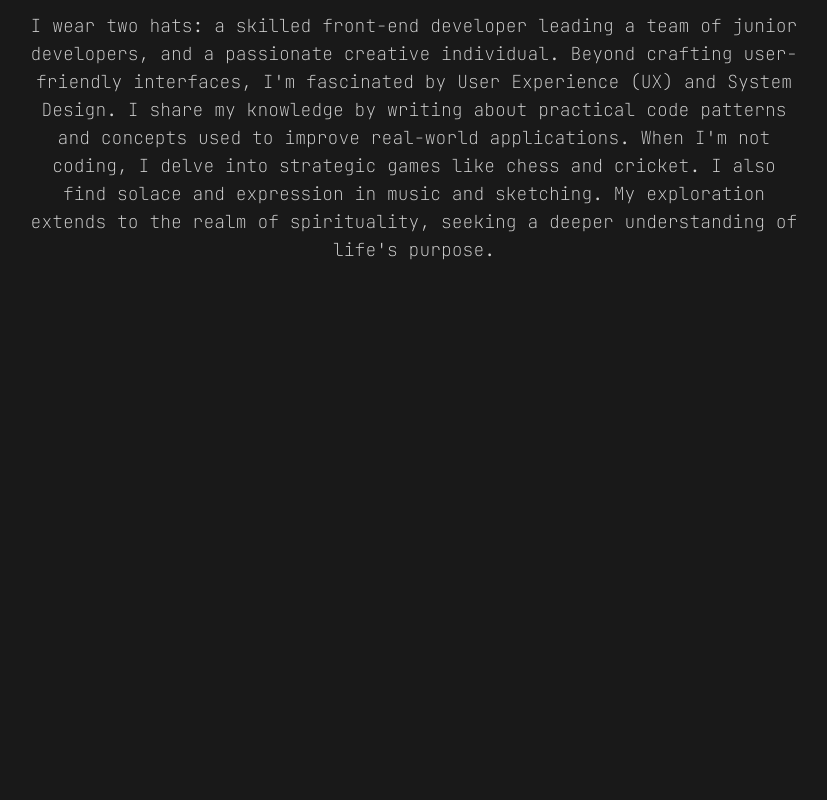
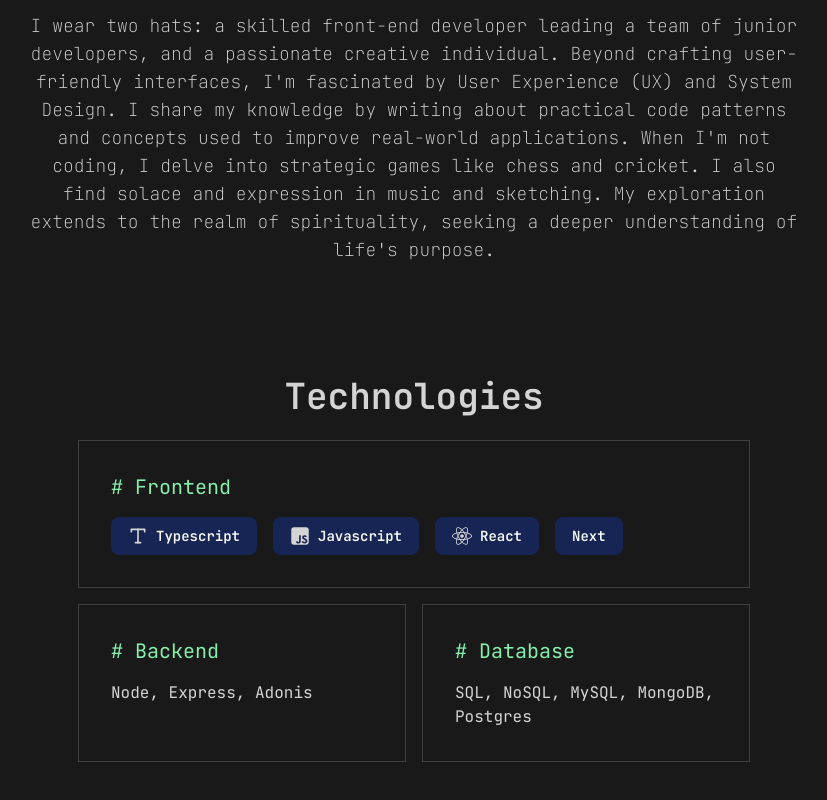
Before and after one commit to meetmakwana7396/portfolio, a Next.js app: page / in a window 1280 px wide. Shown: the part 884-1684 px from the top of the page, without its empty margins (226-1053 px from the left). Before the commit the page ends 1392 px from the top, so only its background shows below. Built offline with nearby package versions, Linux system fonts and the light colour scheme.

Commit message:
technologies section in progress

```diff
--- a/app/page.tsx
+++ b/app/page.tsx
@@ -7,20 +7,13 @@
 import HeroSection from "@/components/landing-page/hero-section";
 import AosProvider from "@/components/aos-provider";
 import AboutSection from "@/components/landing-page/about-section";
+import SkillsSection from "@/components/landing-page/skills-section";
 
 export const metadata = {
   title: "Meet Makwana",
-  description: "Meet Makwana is a full-stack developer.",
+  description:
+    "Frontend developer who loves creating simple and minimalistic designs.",
 };
-
-const gallery = [
-  "nature-1.jpg",
-  "nature-2.jpg",
-  "nature-3.jpg",
-  "nature-4.jpg",
-  "nature-5.jpg",
-  "nature-6.jpg",
-];
 
 export default function Home() {
   return (
@@ -28,7 +21,10 @@
       <div className="container">
         <Header />
         <HeroSection />
-        <AboutSection />
+        <div className="space-y-28 mb-20">
+          <AboutSection />
+          <SkillsSection />
+        </div>
       </div>
     </AosProvider>
   );
--- a/components/landing-page/about-section.tsx
+++ b/components/landing-page/about-section.tsx
@@ -3,7 +3,7 @@
 const AboutSection = () => {
   return (
     <section
-      className="flex justify-center items-start text-center h-[70vh]"
+      className="flex justify-center items-start text-center"
       id="about">
       <div className="space-y-6">
         <h1 className="text-4xl font-semibold text-center">ABOUT ME</h1>
--- a/components/landing-page/hero-section.tsx
+++ b/components/landing-page/hero-section.tsx
@@ -34,9 +34,7 @@
             <div className="flex justify-center gap-4 pt-4">
               <Button className="flex gap-2 group font-semibold">
                 Contact Me
-                <MoveRight
-                  className="group-hover:translate-x-1 ease-in transition stroke-black"
-                />
+                <MoveRight className="group-hover:translate-x-1 ease-in transition stroke-black" />
               </Button>
               <Button variant={"outline"} asChild>
                 <Link href="https://techmeet.hashnode.dev/" target="_blank">
--- /dev/null
+++ b/components/landing-page/skills-section.tsx
@@ -0,0 +1,70 @@
+import { cn } from "@/lib/utils";
+import React from "react";
+import { Badge } from "../ui/badge";
+import { FontAwesomeIcon } from "@fortawesome/react-fontawesome";
+import { TypeIcon } from "lucide-react";
+import { faSquareJs } from "@fortawesome/free-brands-svg-icons/faSquareJs";
+import { faReact } from "@fortawesome/free-brands-svg-icons";
+
+export default function SkillsSection() {
+  return (
+    <section id="skills" className="space-y-6 max-w-2xl mx-auto">
+      <h1 className="text-4xl font-semibold text-center">Technologies</h1>
+      <div className="grid grid-cols-2 gap-4">
+        <SkillCategoryCard className="col-span-2">
+          <h2 className="text-xl text-green-300"># Frontend</h2>
+          <div className="flex gap-4 items-center">
+            <SkillBadge>
+              <TypeIcon className="mr-2 size-5" />
+              Typescript
+            </SkillBadge>
+            <SkillBadge>
+              <FontAwesomeIcon icon={faSquareJs} className="size-5 mr-2" />
+              Javascript
+            </SkillBadge>
+            <SkillBadge>
+              <FontAwesomeIcon icon={faReact} className="size-5 mr-2" /> React
+            </SkillBadge>
+            <SkillBadge>Next</SkillBadge>
+          </div>
+        </SkillCategoryCard>
+        <SkillCategoryCard>
+          <h2 className="text-xl text-green-300"># Backend</h2>
+          <div>Node, Express, Adonis</div>
+        </SkillCategoryCard>
+        <SkillCategoryCard>
+          <h2 className="text-xl text-green-300"># Database</h2>
+          <div>SQL, NoSQL, MySQL, MongoDB, Postgres</div>
+        </SkillCategoryCard>
+      </div>
+    </section>
+  );
+}
+
+function SkillCategoryCard({
+  children,
+  className,
+}: {
+  children: React.ReactNode;
+  className?: string;
+}) {
+  return (
+    <div className={cn("space-y-4 border border-neutral-700 p-8", className)}>
+      {children}
+    </div>
+  );
+}
+
+function SkillBadge({
+  children,
+  className,
+}: {
+  children: React.ReactNode;
+  className?: string;
+}) {
+  return (
+    <Badge variant={"default"} className={className}>
+      {children}
+    </Badge>
+  );
+}
--- /dev/null
+++ b/components/ui/badge.tsx
@@ -0,0 +1,36 @@
+import * as React from "react"
+import { cva, type VariantProps } from "class-variance-authority"
+
+import { cn } from "@/lib/utils"
+
+const badgeVariants = cva(
+  "inline-flex items-center rounded-lg border px-4 py-2 text-sm font-semibold transition-colors focus:outline-none focus:ring-2 focus:ring-ring focus:ring-offset-2",
+  {
+    variants: {
+      variant: {
+        default:
+          "border-transparent bg-blue-950 text-primary-foreground hover:bg-blue-950/80",
+        secondary:
+          "border-transparent bg-secondary text-secondary-foreground hover:bg-secondary/80",
+        destructive:
+          "border-transparent bg-destructive text-destructive-foreground hover:bg-destructive/80",
+        outline: "text-foreground",
+      },
+    },
+    defaultVariants: {
+      variant: "default",
+    },
+  }
+)
+
+export interface BadgeProps
+  extends React.HTMLAttributes<HTMLDivElement>,
+    VariantProps<typeof badgeVariants> {}
+
+function Badge({ className, variant, ...props }: BadgeProps) {
+  return (
+    <div className={cn(badgeVariants({ variant }), className)} {...props} />
+  )
+}
+
+export { Badge, badgeVariants }
```
Also changed, not shown: components/icons/icon-typescript.tsx (added).
